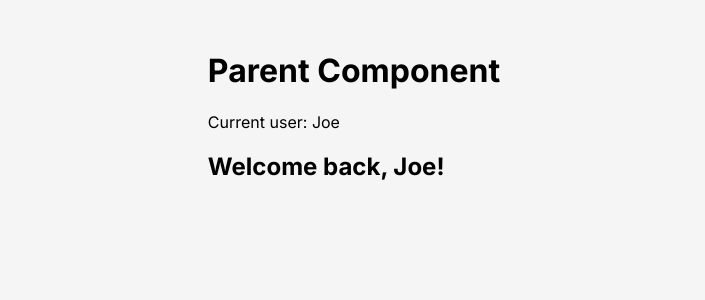
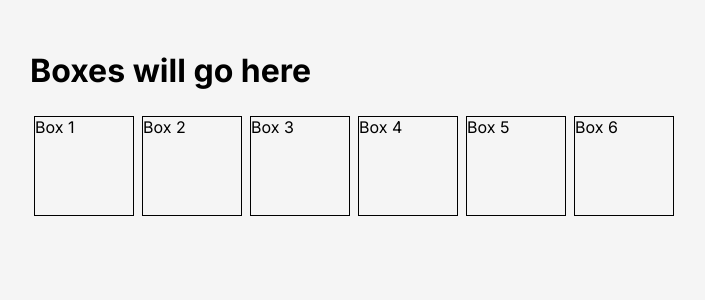
Before and after one commit to Arafat-alim/react-from-scratch, a React (Create React App) app in the folder react-official-fundamentals/: page / in a window 1280 px wide. Shown: the top 300 px of the page, without its empty margins (286-991 px from the left). Built offline with nearby package versions, Linux system fonts and the light colour scheme.

Commit message:
useState my api and mapping technique to print.

```diff
--- a/react-official-fundamentals/src/App.js
+++ b/react-official-fundamentals/src/App.js
@@ -1,8 +1,5 @@
 import React from "react";
-import Parent from "./components/Parent";
-
-// import ComplexStateObject from "./components/ComplexStateObject";
-// import Count from "./components/Count";
+import BoxParent from "./components/BoxParent";
 
 function App() {
   //! creating a state for count
@@ -20,7 +17,7 @@ function App() {
       {/* <button onClick={addCount}>+</button>
       <Count count={count} />
       <button onClick={subCount}>-</button> */}
-      <Parent />
+      <BoxParent />
     </div>
   );
 }
--- /dev/null
+++ b/react-official-fundamentals/src/BoxesAPI.js
@@ -0,0 +1,28 @@
+let boxesApi = [
+  {
+    id: 1,
+    on: true,
+  },
+  {
+    id: 2,
+    on: false,
+  },
+  {
+    id: 3,
+    on: true,
+  },
+  {
+    id: 4,
+    on: true,
+  },
+  {
+    id: 5,
+    on: false,
+  },
+  {
+    id: 6,
+    on: false,
+  },
+];
+
+export default boxesApi;
--- /dev/null
+++ b/react-official-fundamentals/src/components/Box.jsx
@@ -0,0 +1,5 @@
+import React from "react";
+
+export default function Box(props) {
+  return <div>{/* {props.on ? "Yipee" : "OOPS!"} */}</div>;
+}
--- /dev/null
+++ b/react-official-fundamentals/src/components/BoxParent.jsx
@@ -0,0 +1,20 @@
+import React, { useState } from "react";
+import boxesApi from "../BoxesAPI";
+import Box from "./Box";
+
+export default function BoxParent() {
+  const [box, setBox] = useState(boxesApi);
+  //! mapping for rendering
+
+  const boxes = box.map((item) => (
+    <div className="box--element" key={item.id}>
+      Box {item.id}
+    </div>
+  ));
+  return (
+    <div className="box">
+      <h1>Boxes will go here</h1>
+      {boxes}
+    </div>
+  );
+}
--- a/react-official-fundamentals/src/index.css
+++ b/react-official-fundamentals/src/index.css
@@ -234,3 +234,16 @@ main {
   color: gray;
   margin-block: 7px;
 }
+
+/* box component */
+.box {
+  color: #000;
+}
+
+.box--element {
+  height: 100px;
+  width: 100px;
+  border: 1px solid #000;
+  display: inline-block;
+  margin: 4px;
+}
```
